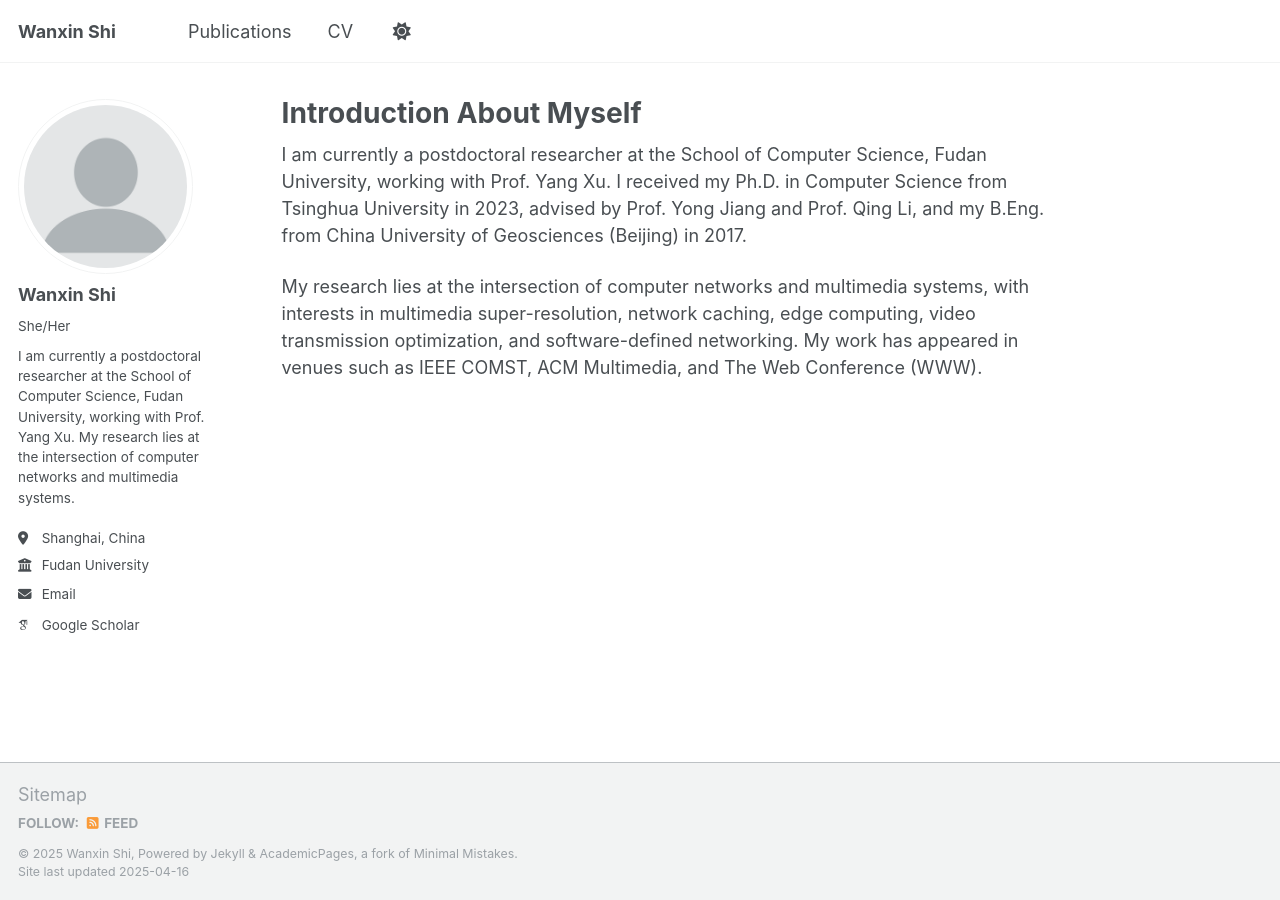
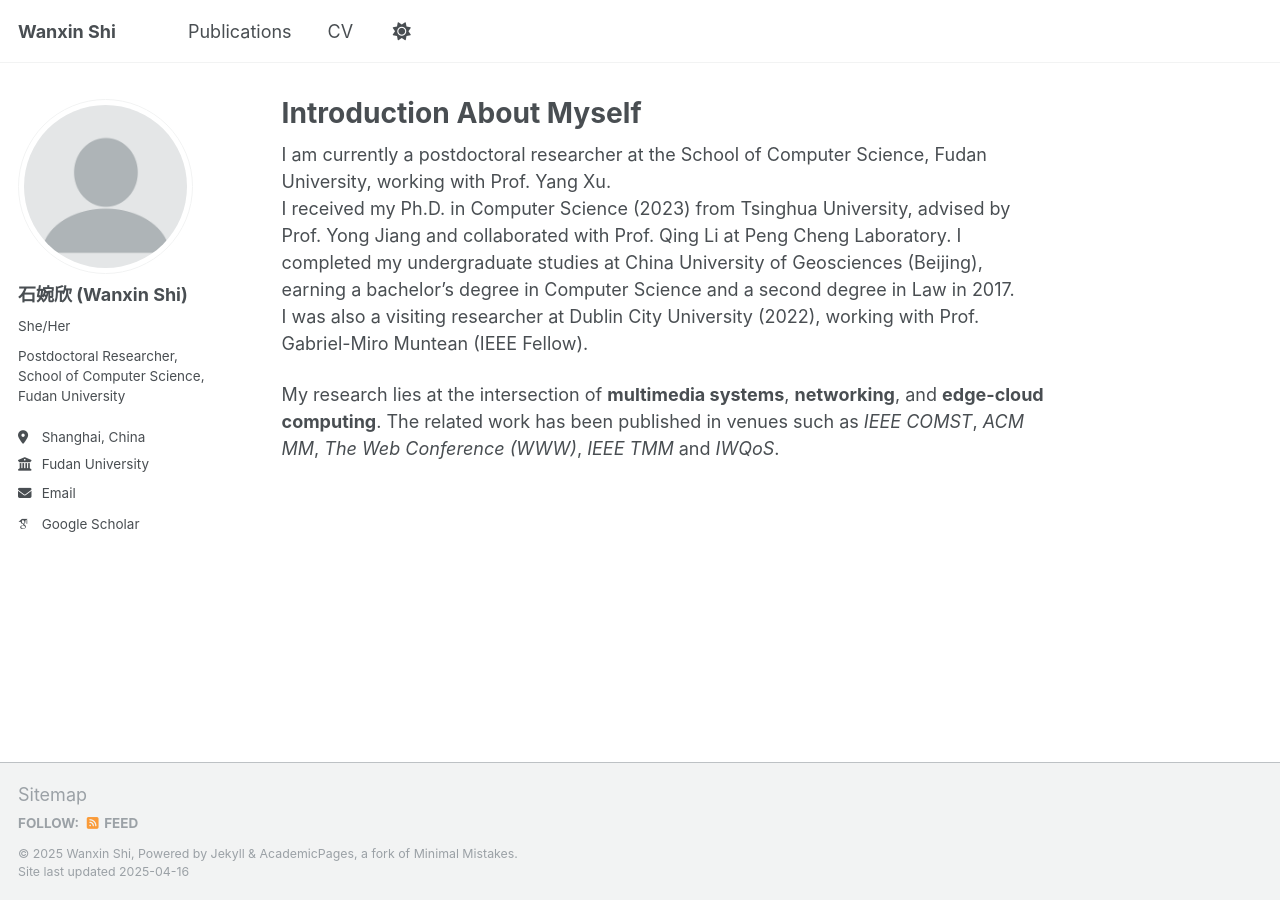
Before and after one commit to Z0Ia/Z0Ia.github.io, a Jekyll site: the page built from _pages/about.md, in a window 1280 px wide. Built offline with Jekyll 4.4.1, drawn with Linux system fonts in a browser that asks for light colours; some web fonts are replaced.

Commit message:
wanxinshi update

```diff
--- a/_config.yml
+++ b/_config.yml
@@ -23,9 +23,9 @@ repository               : "z0ia/z0ia.github.io"
 author:
   # Biographic information
   avatar           : "profile.png"
-  name             : "Wanxin Shi"
+  name             : "石婉欣 (Wanxin Shi)"
   pronouns         : "She/Her" # example: "she/her"
-  bio              : "I am currently a postdoctoral researcher at the School of Computer Science, Fudan University, working with Prof. Yang Xu. My research lies at the intersection of computer networks and multimedia systems."
+  bio              : "Postdoctoral Researcher, School of Computer Science, Fudan University  "
   location         : "Shanghai, China"
   employer         : "Fudan University"
   uri              : # URL
@@ -34,6 +34,7 @@ author:
   # Academic websites
   arxiv            : # URL - Update with the correct link to your profile
   googlescholar    : "https://scholar.google.com.hk/citations?user=YSmWKFMAAAAJ"
+  CV(PDF)   : "./yourcv.pdf"
   # impactstory      : # URL
   # orcid            : "http://orcid.org/yourorcidurl"
   # semantic         : # URL
--- a/_pages/about.md
+++ b/_pages/about.md
@@ -6,9 +6,18 @@ redirect_from:
   - /about/
   - /about.html
 ---
-I am currently a postdoctoral researcher at the School of Computer Science, Fudan University, working with Prof. Yang Xu. I received my Ph.D. in Computer Science from Tsinghua University in 2023, advised by Prof. Yong Jiang and Prof. Qing Li, and my B.Eng. from China University of Geosciences (Beijing) in 2017.
 
-My research lies at the intersection of computer networks and multimedia systems, with interests in multimedia super-resolution, network caching, edge computing, video transmission optimization, and software-defined networking. My work has appeared in venues such as IEEE COMST, ACM Multimedia, and The Web Conference (WWW).
+I am currently a postdoctoral researcher at the School of Computer Science, Fudan University, working with Prof. Yang Xu.
+I received my Ph.D. in Computer Science (2023) from Tsinghua University, advised by Prof. Yong Jiang and collaborated with Prof. Qing Li at Peng Cheng Laboratory.
+I completed my undergraduate studies at China University of Geosciences (Beijing), earning a bachelor's degree in Computer Science and a second degree in Law in 2017.
+I was also a visiting researcher at Dublin City University (2022), working with Prof. Gabriel-Miro Muntean (IEEE Fellow).
+
+My research lies at the intersection of **multimedia systems**, **networking**, and **edge-cloud computing**. The related work has been published in venues such as *IEEE COMST*, *ACM MM*, *The Web Conference (WWW)*, *IEEE TMM* and *IWQoS*.
+
+
+<!-- I am currently a postdoctoral researcher at the School of Computer Science, Fudan University, working with Prof. Yang Xu. I received my Ph.D. in Computer Science from Tsinghua University in 2023, advised by Prof. Yong Jiang and Prof. Qing Li, and my B.Eng. from China University of Geosciences (Beijing) in 2017.
+
+My research lies at the intersection of computer networks and multimedia systems, with interests in multimedia super-resolution, network caching, edge computing, video transmission optimization, and software-defined networking. My work has appeared in venues such as IEEE COMST, ACM Multimedia, and The Web Conference (WWW). -->
 
 <!-- This is the front page of a website that is powered by the [Academic Pages template](https://github.com/academicpages/academicpages.github.io) and hosted on GitHub pages. [GitHub pages](https://pages.github.com) is a free service in which websites are built and hosted from code and data stored in a GitHub repository, automatically updating when a new commit is made to the repository. This template was forked from the [Minimal Mistakes Jekyll Theme](https://mmistakes.github.io/minimal-mistakes/) created by Michael Rose, and then extended to support the kinds of content that academics have: publications, talks, teaching, a portfolio, blog posts, and a dynamically-generated CV. You can fork [this template](https://github.com/academicpages/academicpages.github.io) right now, modify the configuration and markdown files, add your own PDFs and other content, and have your own site for free, with no ads!
 
```
Also changed, not shown: _pages/cv.md (+14 -2 lines), _pages/publications.md (+65 -1 lines).
